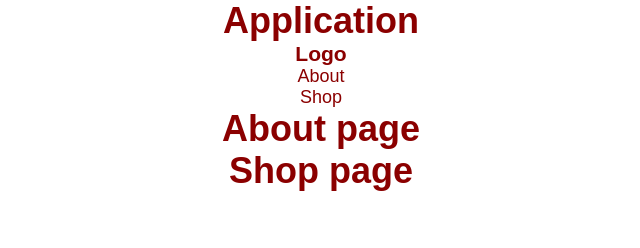
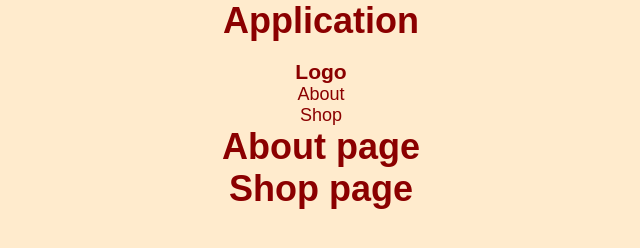
Before and after one commit to Bonrey/MERN_tutorials, a React app in the folder react-router_dev-ed/: page / in a window 1280 px wide. Shown: the whole page, without its empty margins (319-959 px from the left). Built offline with nearby package versions, Linux system fonts and the light colour scheme.

Commit message:
Add scss modules

```diff
--- a/react-router_dev-ed/src/App.scss
+++ /dev/null
@@ -1 +0,0 @@
-@use './sass/base';
--- a/react-router_dev-ed/src/components/App.js
+++ b/react-router_dev-ed/src/components/App.js
@@ -1,5 +1,7 @@
 import React from 'react';
-import '../App.scss';
+import '../sass/index.scss';
+import styles from '../sass/App.module.scss';
+
 import Nav from './Nav';
 import About from './About';
 import Shop from './Shop';
@@ -8,7 +10,7 @@ import Shop from './Shop';
 const App = () => {
   return (
     <div>
-      <h1>Application</h1>
+      <h1 className={styles.MainHeading}>Application</h1>
       <Nav />
       <About />
       <Shop />
--- /dev/null
+++ b/react-router_dev-ed/src/sass/App.module.scss
@@ -0,0 +1,3 @@
+h1.MainHeading {
+  margin-bottom: 1rem;
+}
--- a/react-router_dev-ed/src/sass/_base.scss
+++ b/react-router_dev-ed/src/sass/_base.scss
@@ -13,4 +13,5 @@ html {
 body {
   text-align: center;
   height: 100%;
+  background-color: blanchedalmond;
 }
--- /dev/null
+++ b/react-router_dev-ed/src/sass/index.scss
@@ -0,0 +1 @@
+@use './base';
```
